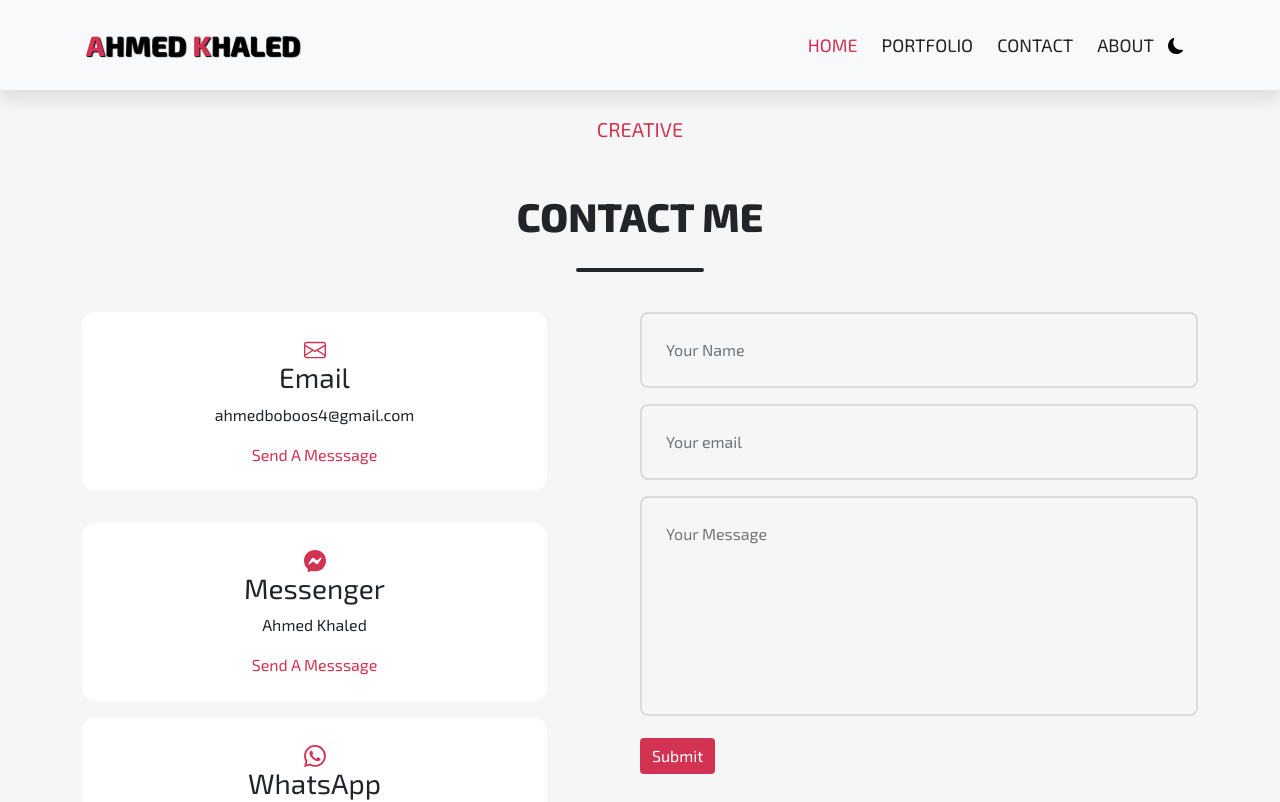
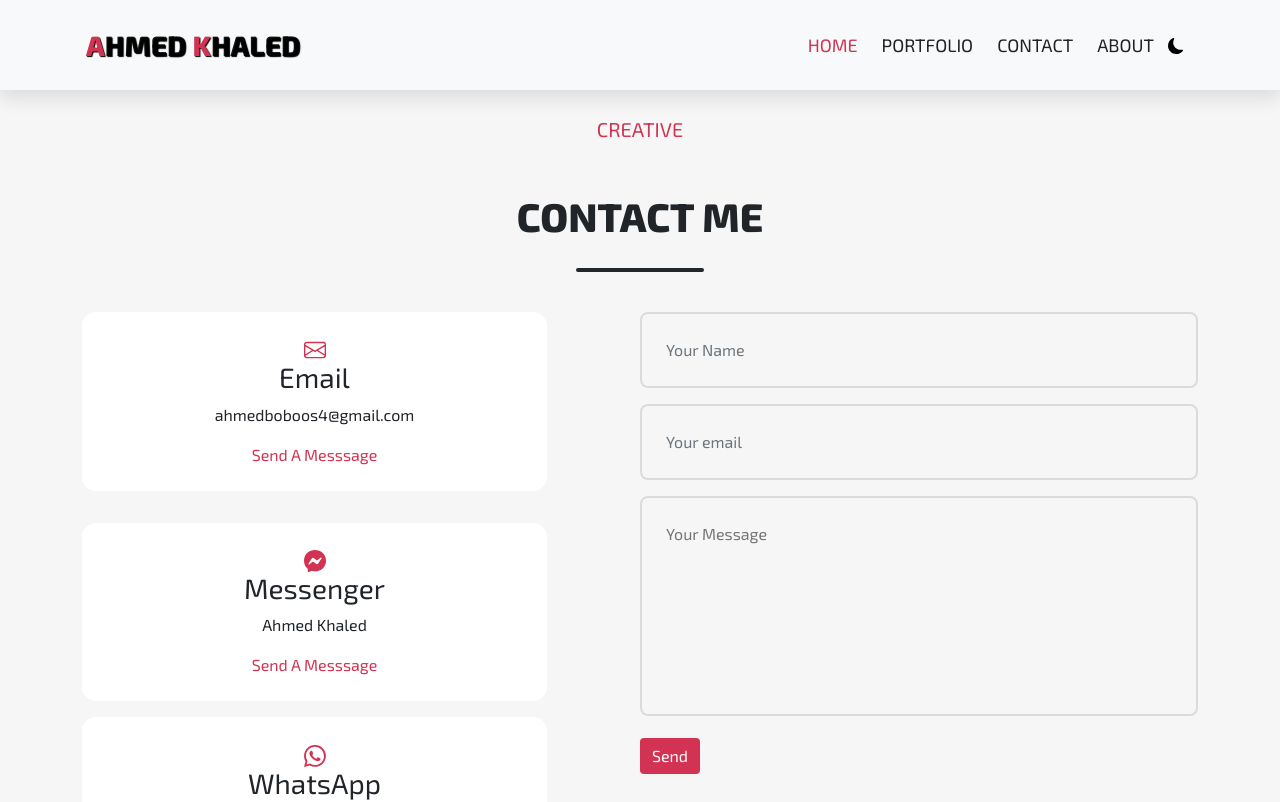
Before and after one commit to Ahmed-Khaled11/portfolio, a Next.js app: page /contact in a window 1280 px wide. Shown: the top 802 px of the page. Built offline with nearby package versions, Linux system fonts and the light colour scheme.

Commit message:
Update Contact.js

```diff
--- a/components/Contact.js
+++ b/components/Contact.js
@@ -140,7 +140,7 @@ export default function Contact() {
                   className="bg-main border-0"
                   onSubmit={sendEmail}
                 >
-                  Submit
+                  Send
                 </Button>
                 <ToastContainer />
               </Form>
```
